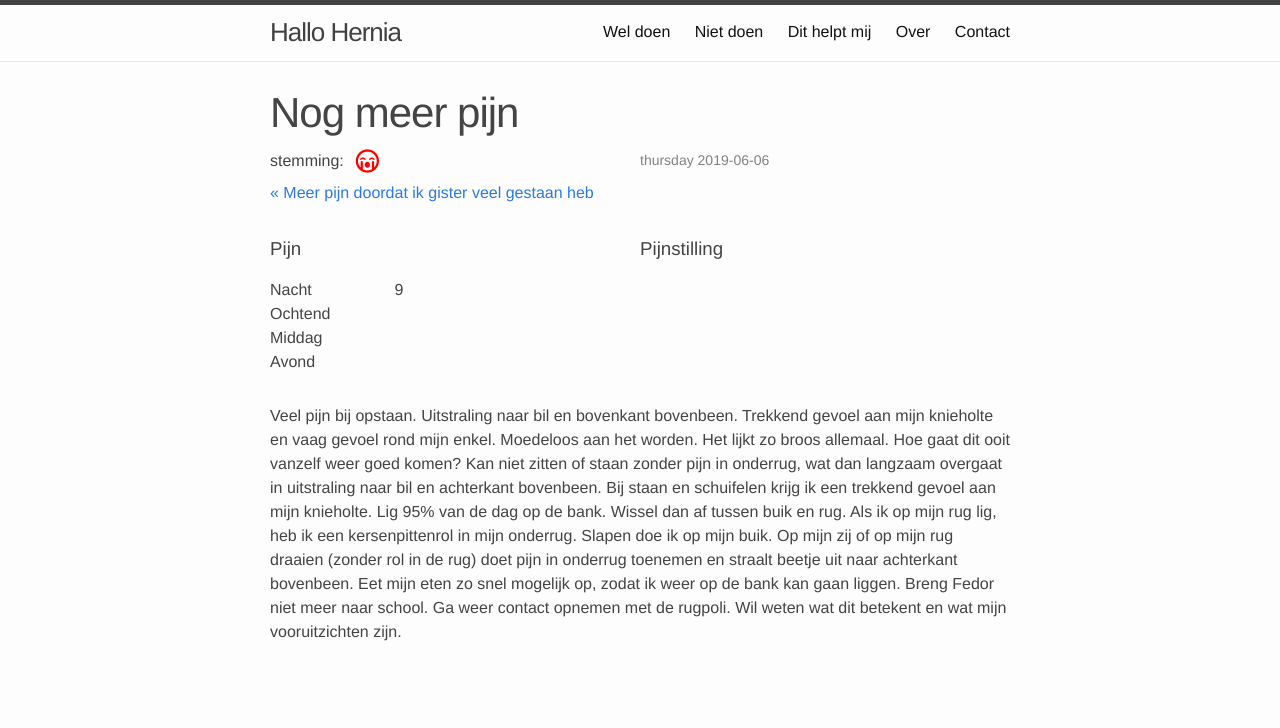
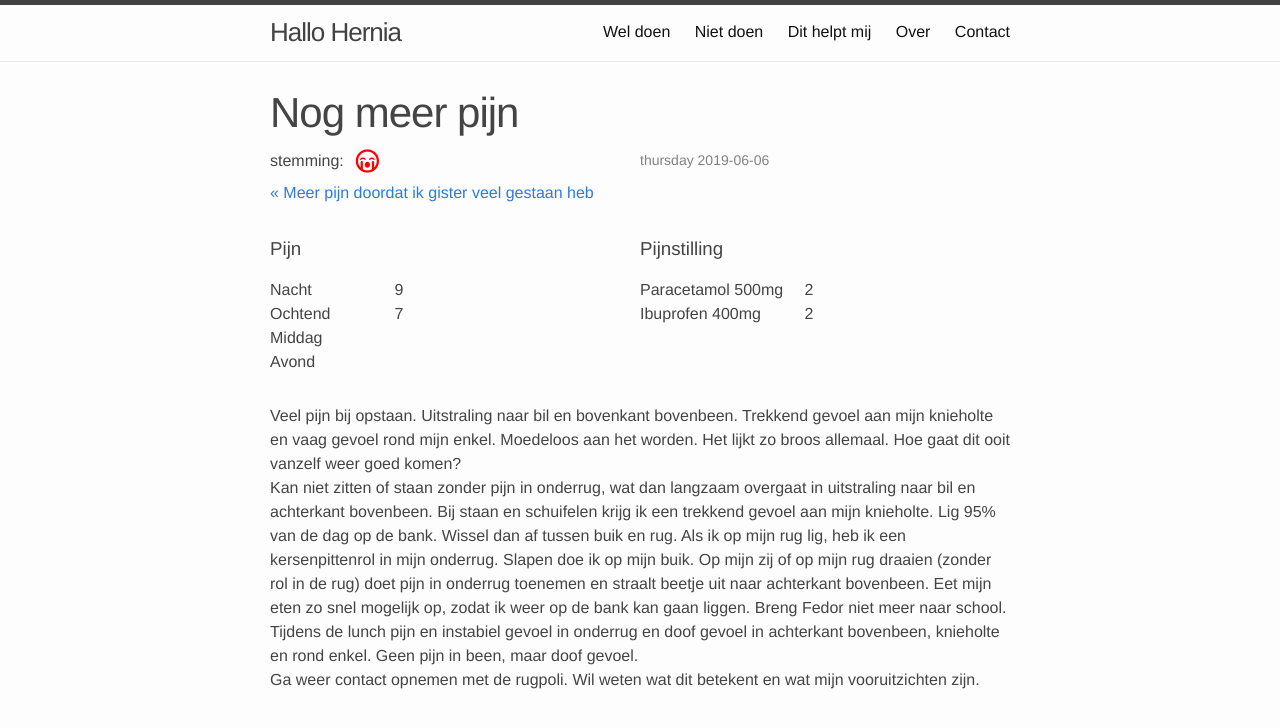
Before and after one commit to sandersoeteman/sandersoeteman.github.io, a Jekyll site: the page built from _posts/2019-06-06-Nog-meer-pijn.md, in a window 1280 px wide. Shown: the top 728 px of the page. Built offline with Jekyll 4.4.1, drawn with Linux system fonts in a browser that asks for light colours.

Commit message:
update voor mail

```diff
--- a/_posts/2019-06-06-Nog-meer-pijn.md
+++ b/_posts/2019-06-06-Nog-meer-pijn.md
@@ -3,15 +3,16 @@ layout: blog
 title: Nog meer pijn
 date: 2019-06-06
 pijnNacht: 9
-pijnOchtend:
+pijnOchtend: 7
 pijnMiddag:
 pijnAvond:
 stemming: 1
-pcml:
-ibu:
+pcml: 2
+ibu: 2
 diclo:
 ---
 
 Veel pijn bij opstaan. Uitstraling naar bil en bovenkant bovenbeen. Trekkend gevoel aan mijn knieholte en vaag gevoel rond mijn enkel. Moedeloos aan het worden. Het lijkt zo broos allemaal. Hoe gaat dit ooit vanzelf weer goed komen?
 Kan niet zitten of staan zonder pijn in onderrug, wat dan langzaam overgaat in uitstraling naar bil en achterkant bovenbeen. Bij staan en schuifelen krijg ik een trekkend gevoel aan mijn knieholte. Lig 95% van de dag op de bank. Wissel dan af tussen buik en rug. Als ik op mijn rug lig, heb ik een kersenpittenrol in mijn onderrug. Slapen doe ik op mijn buik. Op mijn zij of op mijn rug draaien (zonder rol in de rug) doet pijn in onderrug toenemen en straalt beetje uit naar achterkant bovenbeen. Eet mijn eten zo snel mogelijk op, zodat ik weer op de bank kan gaan liggen. Breng Fedor niet meer naar school.
+Tijdens de lunch pijn en instabiel gevoel in onderrug en doof gevoel in achterkant bovenbeen, knieholte en rond enkel. Geen pijn in been, maar doof gevoel.
 Ga weer contact opnemen met de rugpoli. Wil weten wat dit betekent en wat mijn vooruitzichten zijn.
--- a/_sass/blog.scss
+++ b/_sass/blog.scss
@@ -101,5 +101,8 @@ main.page-content {
     h4 {
       font-size: 20px;
     }
+    p {
+      white-space: pre-line;
+    }
   }
 }
```
